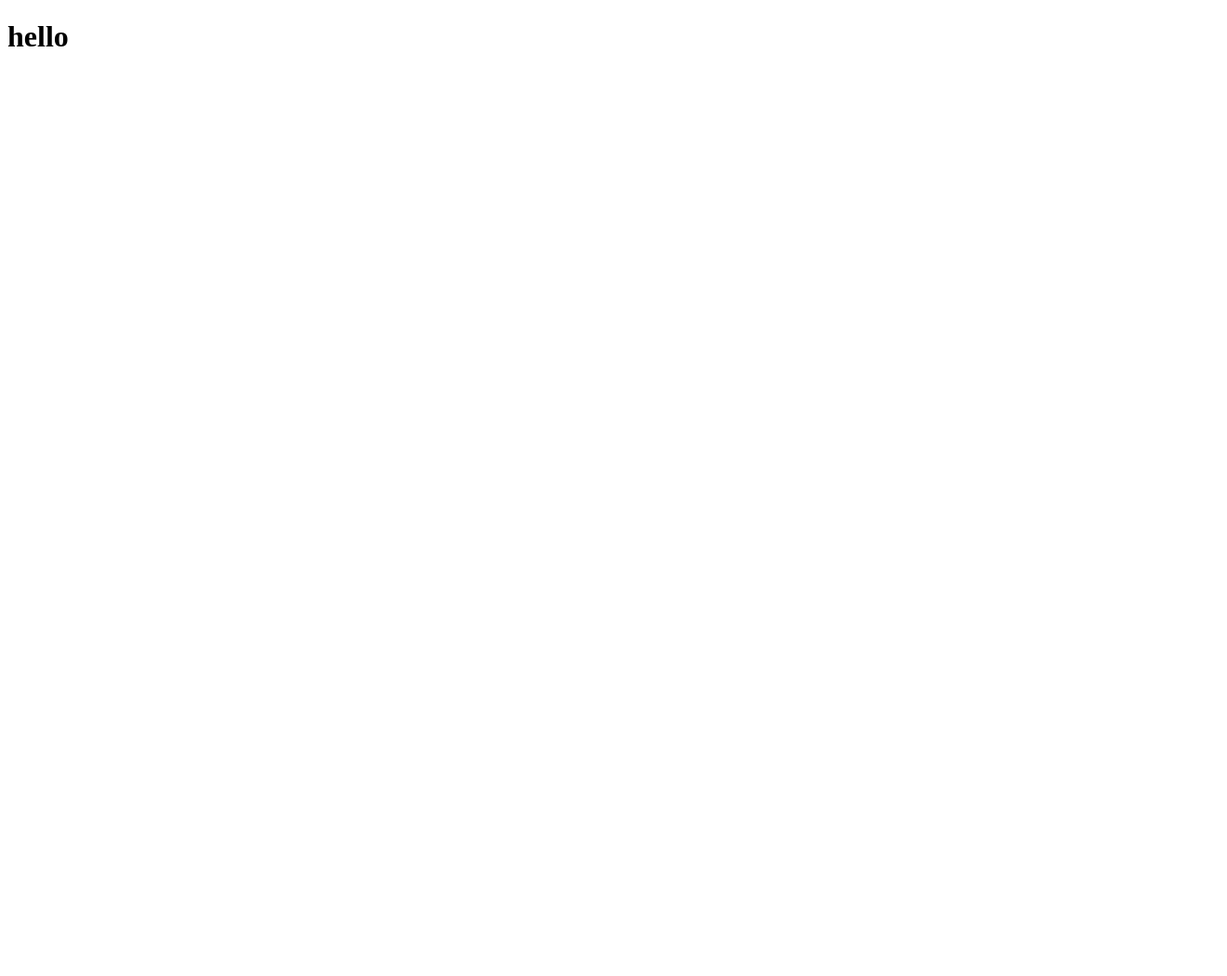
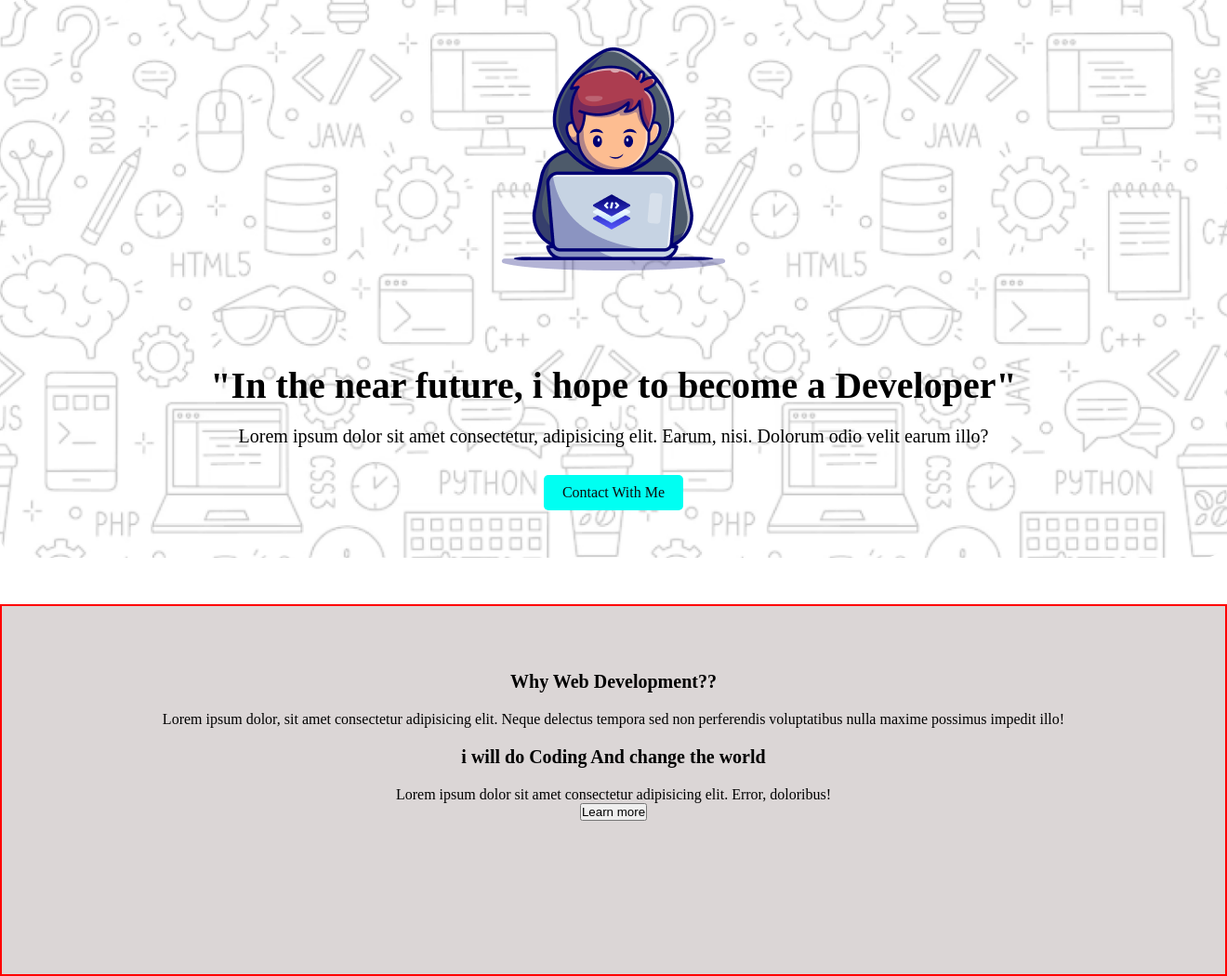
Before and after one commit to Anas1347/B-10-Assignment-1, a plain HTML site: page index.html in a window 1280 px wide. Shown: the whole page at 93% size, 1320 px wide, since content can reach past the window. Before the commit the page ends 800 px from the top, so only its background shows below. Drawn offline with Linux system fonts and the light colour scheme.

Commit message:
header done

```diff
--- /dev/null
+++ b/Styles/style.css
@@ -0,0 +1,64 @@
+* {
+  margin: 0;
+  padding: 0;
+  box-sizing: border-box;
+}
+.header-container {
+  width: 1320px;
+  height: 600px;
+  margin: 0 auto;
+  display: flex;
+  flex-direction: column;
+  align-items: center;
+  justify-content: center;
+  background-image: url("/assets/Hero-bg.png");
+  background-position: center;
+  background-repeat: no-repeat;
+  background-size: cover;
+  border-radius: 25px;
+}
+
+.header-title {
+  font-size: 20px;
+  font-weight: 700;
+  margin-top: 100px;
+  margin-bottom: 20px;
+}
+.header-details {
+  font-size: 20px;
+  margin-bottom: 30px;
+}
+.header-btn {
+  background-color: #00fff2; /* Primary color */
+  color: white;
+  padding: 10px 20px;
+  border: none;
+  border-radius: 5px;
+  cursor: pointer;
+  font-size: 16px;
+  transition: background-color 0.3s ease, transform 0.3s ease;
+}
+
+.header-btn a {
+  text-decoration: none;
+  color: rgb(12, 12, 12);
+}
+/* section one starts here */
+.section-one-header {
+  width: 1320px;
+  height: 400px;
+  border: 2px solid red;
+  background: rgb(219, 214, 214);
+  margin: 0 auto;
+ text-align: center;
+  margin-top: 50px;
+  padding: 50px;
+}
+.section-one-title{
+    margin-top: 20px;
+    font-size: 20px;
+    font-weight: 700;
+    margin-bottom: 20px;
+}
+
+/* section one ends here */
--- a/index.html
+++ b/index.html
@@ -1,11 +1,57 @@
 <!DOCTYPE html>
 <html lang="en">
-<head>
-    <meta charset="UTF-8">
-    <meta name="viewport" content="width=device-width, initial-scale=1.0">
+  <head>
+    <meta charset="UTF-8" />
+    <meta name="viewport" content="width=device-width, initial-scale=1.0" />
+    <link rel="stylesheet" href="./Styles/style.css" />
     <title>Document</title>
-</head>
-<body>
-    <h1>hello</h1>
-</body>
+  </head>
+  <body>
+    <!-- header starts here -->
+    <header>
+      <div class="header-container">
+        <img src="assets/Group.png" alt="" />
+        <div class="header-title">
+          <h1>"In the near future, i hope to become a Developer"</h1>
+        </div>
+        <div class="header-details">
+          <p>
+            Lorem ipsum dolor sit amet consectetur, adipisicing elit. Earum,
+            nisi. Dolorum odio velit earum illo?
+          </p>
+        </div>
+        <div class="header-btn" style="text-decoration: none">
+          <a href="">Contact With Me</a>
+        </div>
+      </div>
+    </header>
+    <!-- section one starts here -->
+    <section>
+      <div class="section-one-header">
+        <div >
+          <h1 class="section-one-title">Why Web Development??</h1>
+          <p>
+            Lorem ipsum dolor, sit amet consectetur adipisicing elit. Neque
+            delectus tempora sed non perferendis voluptatibus nulla maxime
+            possimus impedit illo!
+          </p>
+        </div>
+        <div>
+          <div>
+            <h1 class="section-one-title">i will do Coding And change the world</h1>
+            <p class="section-one-details">
+              Lorem ipsum dolor sit amet consectetur adipisicing elit. Error,
+              doloribus!
+            </p>
+            <button class="section-one-btn">Learn more</button>
+          </div>
+          <div></div>
+        </div>
+        <div></div>
+        <div></div>
+      </div>
+    </section>
+    <!-- section one ends here -->
+    <!-- header ends here -->
+  </body>
 </html>
```
